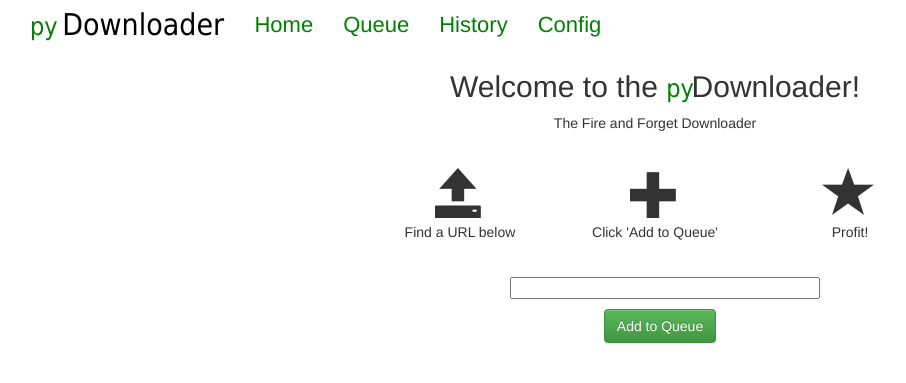
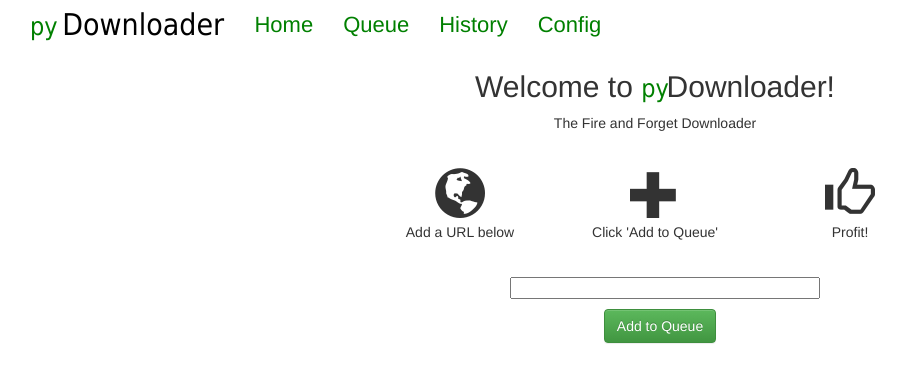
Before and after one commit to thingdeux/pydownloadserver, a Python web app: template templates/index.html in a window 1280 px wide. Shown: the top 383 px of the page, without its empty margins (0-906 px from the left). Run offline with Jinja, Linux system fonts and the light colour scheme; the template is opened without the code that fills it, so the values that code supplies are empty.

Commit message:
Fixed index page flubs

```diff
--- a/templates/index.html
+++ b/templates/index.html
@@ -7,7 +7,7 @@
 	<div class = "container">
 		<div class="row">
 			<div class = "col-xs-12 text-center">
-				<h2 id="welcome">Welcome to the <span class="smallpy">py</span>Downloader!</h2>
+				<h2 id="welcome">Welcome to <span class="smallpy">py</span>Downloader!</h2>
 			</div>
 		</div>
 	</div>
@@ -24,15 +24,15 @@
 		<div class="row">
 			<div class="col-xs-3"></div>
 			<div class = "col-xs-2 text-center">
-				<span style="font-size: 50px;" class="glyphicon glyphicon-open"></span>
-				<p id="sub_tab">Find a URL below</p>
+				<span style="font-size: 50px;" class="glyphicon glyphicon-globe"></span>
+				<p id="sub_tab">Add a URL below</p>
 			</div>
 			<div class = "col-xs-2 text-center">
 				<span style="font-size: 50px;" class="glyphicon glyphicon-plus"></span>
 				<p id="sub_tab">Click 'Add to Queue'</p>
 			</div>
 			<div class = "col-xs-2 text-center">
-				<span style="font-size: 50px;" class="glyphicon glyphicon-star"></span>
+				<span style="font-size: 50px;" class="glyphicon glyphicon-thumbs-up"></span>
 				<p id="sub_tab">Profit!</p>
 			</div>
 			<div class="col-xs-3"></div>
```
